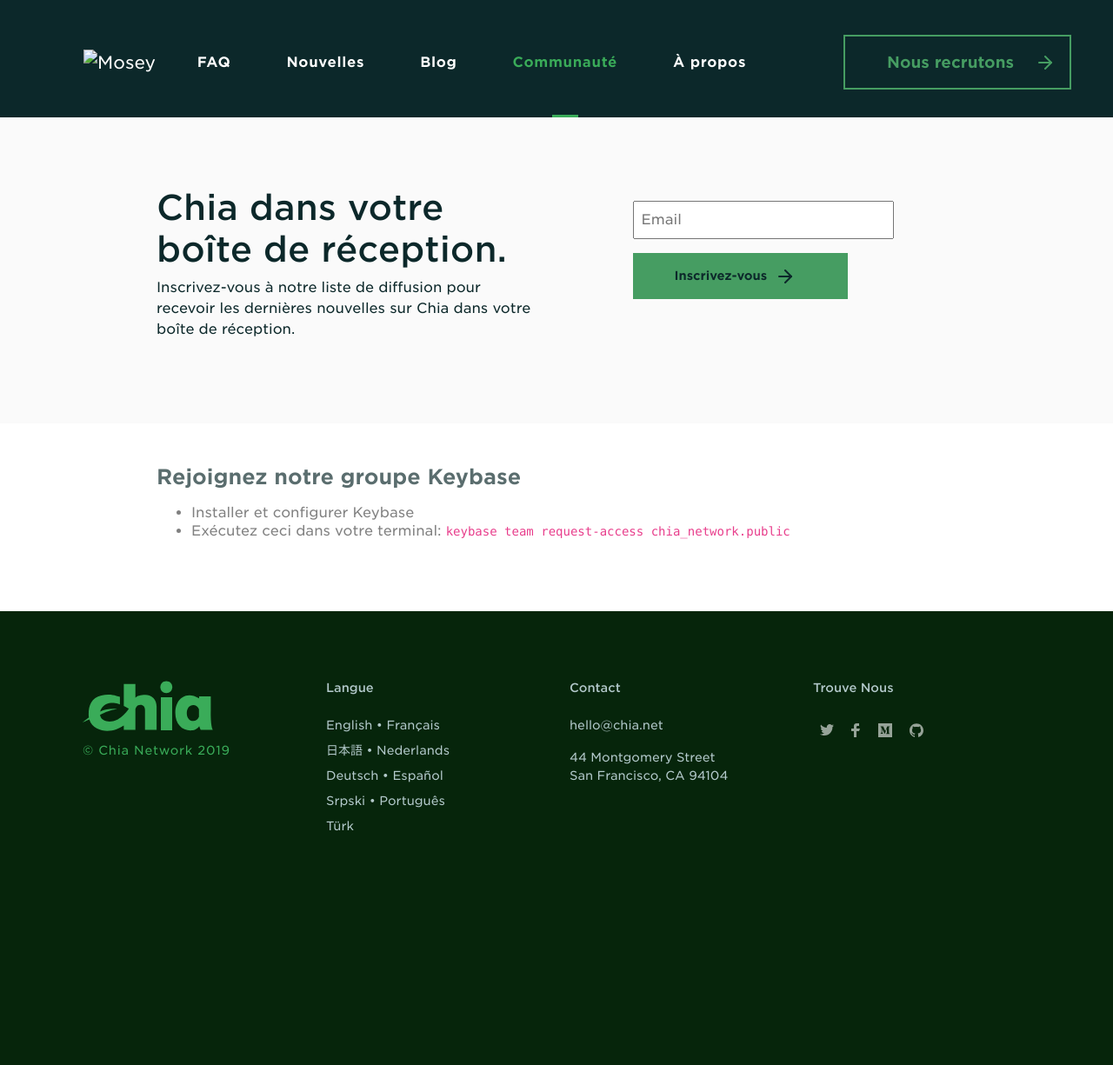
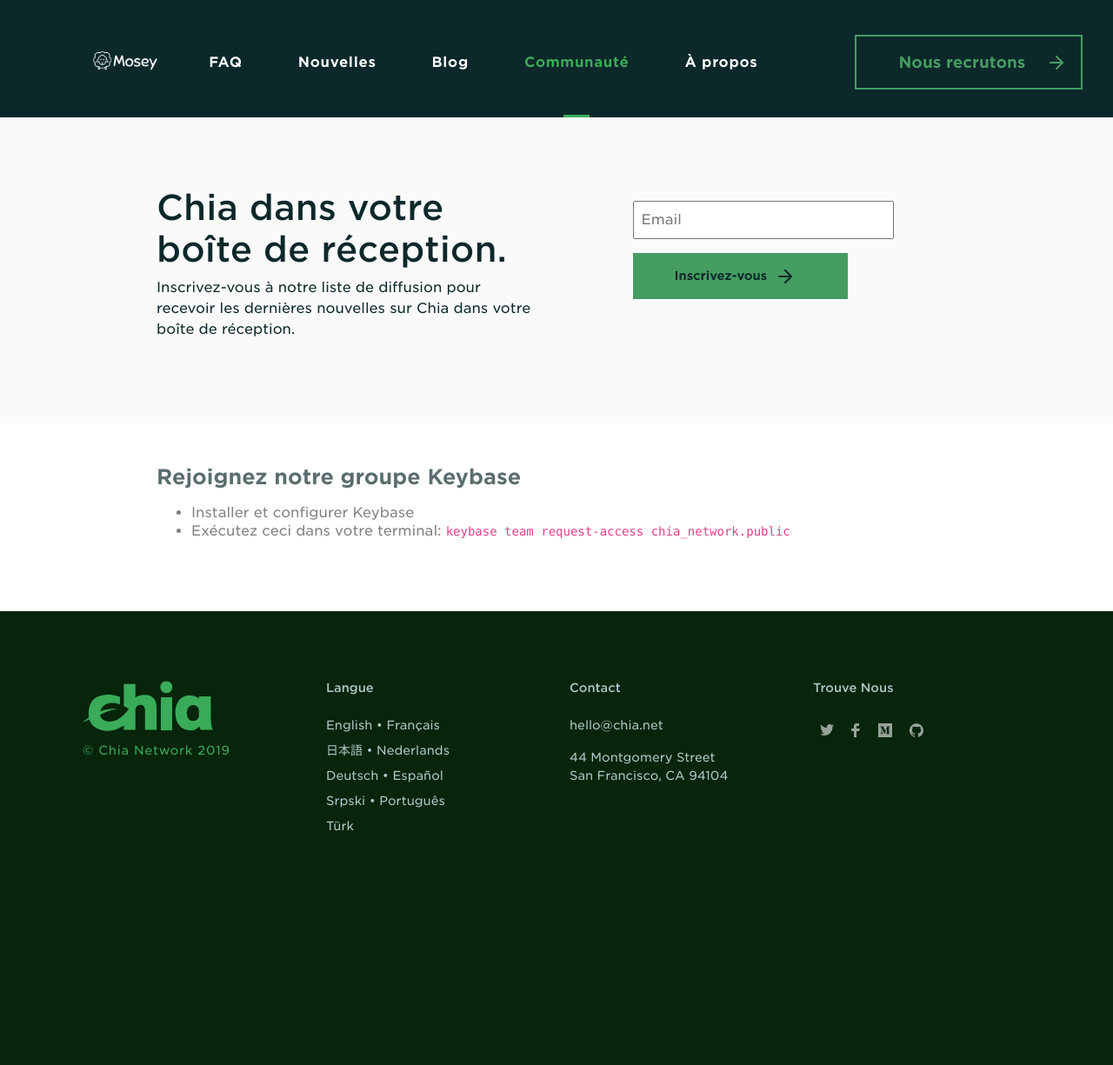
Before and after one commit to ashadle/get-mosey, a Jekyll site: the page built from collections/_community/01-join-keybase.fr.md, in a window 1280 px wide. Shown: the whole page at 87% size. Built offline with Jekyll 4.4.1, drawn with Linux system fonts in a browser that asks for light colours.

Commit message:
updated html

```diff
--- a/_includes/navigation.html
+++ b/_includes/navigation.html
@@ -6,7 +6,7 @@
 {% endif %}
 <!-- navigation doesn't work in french site, also only french is supported -->
 <nav class="navbar navbar-expand-xl navbar-dark">
-    <a class="navbar-brand" href="/"><img src="/_site/img/mosey-logo-white.png" alt="Mosey"></a>
+    <a class="navbar-brand" href="/"><img src="/img/mosey-logo-white.png" alt="Mosey"></a>
     <button class="navbar-toggler ml-auto" type="button" data-toggle="collapse" data-target="#navbarSupportedContent" aria-controls="navbarSupportedContent" aria-expanded="false" aria-label="Toggle navigation">
         <span class="navbar-toggler-icon"></span>
     </button>
```
